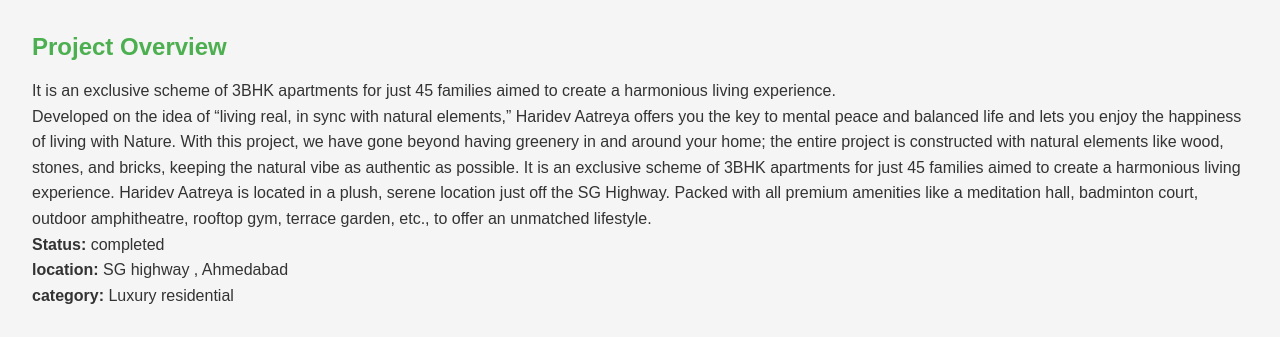
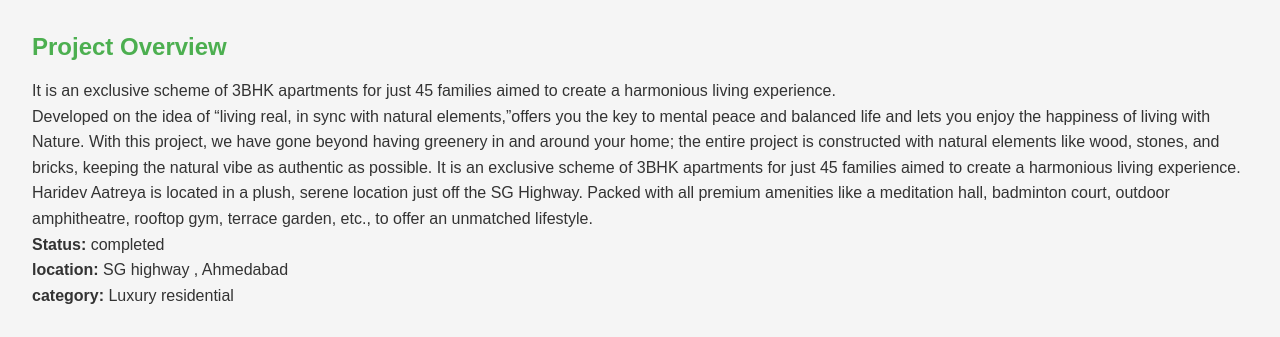
Before and after one commit to BhavyaPatel19/realestate, a plain HTML site: page project3.html in a window 1280 px wide. Shown: the part 112-449 px from the top of the page. Drawn offline with Linux system fonts and the light colour scheme; files whose address does not match are found by name.

Commit message:
Update project3.html

```diff
--- a/project3.html
+++ b/project3.html
@@ -3,7 +3,7 @@
 <head>
     <meta charset="UTF-8">
     <meta name="viewport" content="width=device-width, initial-scale=1.0">
-    <title>Project 1 - DEV GROUP</title>
+    <title>Project 3</title>
     <link rel="stylesheet" href="assests/css/styles.css">
 </head>
 <body>
@@ -27,7 +27,7 @@
                                 It is an exclusive scheme of 3BHK apartments for just 45 families aimed to create a harmonious living experience.
                             </p>
                             <p>
-                                Developed on the idea of “living real, in sync with natural elements,” Haridev Aatreya offers you the key to mental peace and balanced life and lets you enjoy the happiness of living with Nature. With this project, we have gone beyond having greenery in and around your home; the entire project is constructed with natural elements like wood, stones, and bricks, keeping the natural vibe as authentic as possible.
+                                Developed on the idea of “living real, in sync with natural elements,”offers you the key to mental peace and balanced life and lets you enjoy the happiness of living with Nature. With this project, we have gone beyond having greenery in and around your home; the entire project is constructed with natural elements like wood, stones, and bricks, keeping the natural vibe as authentic as possible.
 
 It is an exclusive scheme of 3BHK apartments for just 45 families aimed to create a harmonious living experience. Haridev Aatreya is located in a plush, serene location just off the SG Highway. Packed with all premium amenities like a meditation hall, badminton court, outdoor amphitheatre, rooftop gym, terrace garden, etc., to offer an unmatched lifestyle.
                             </p>
```
